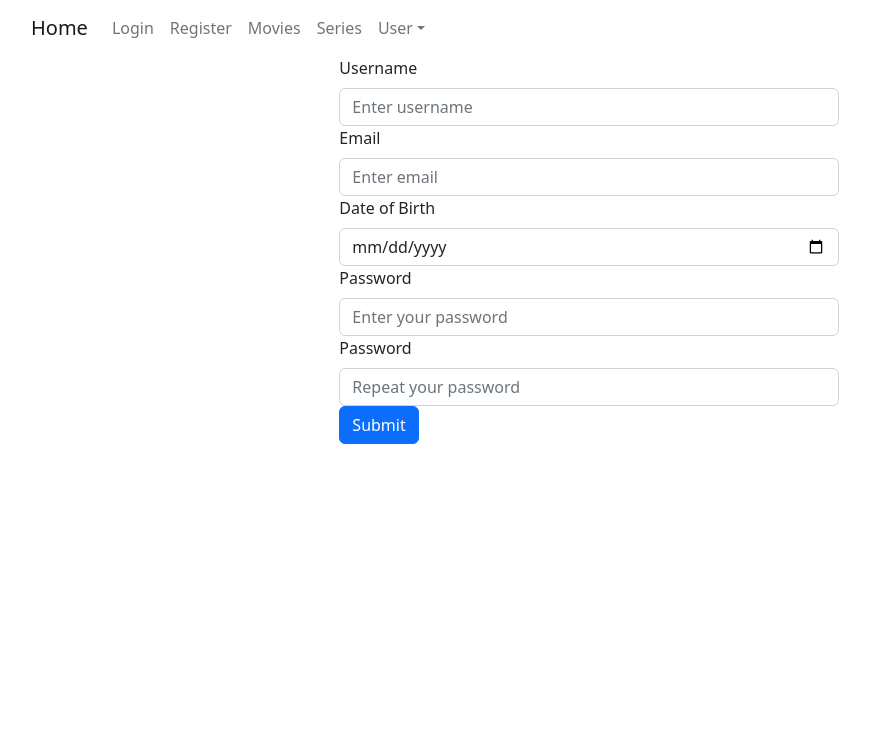
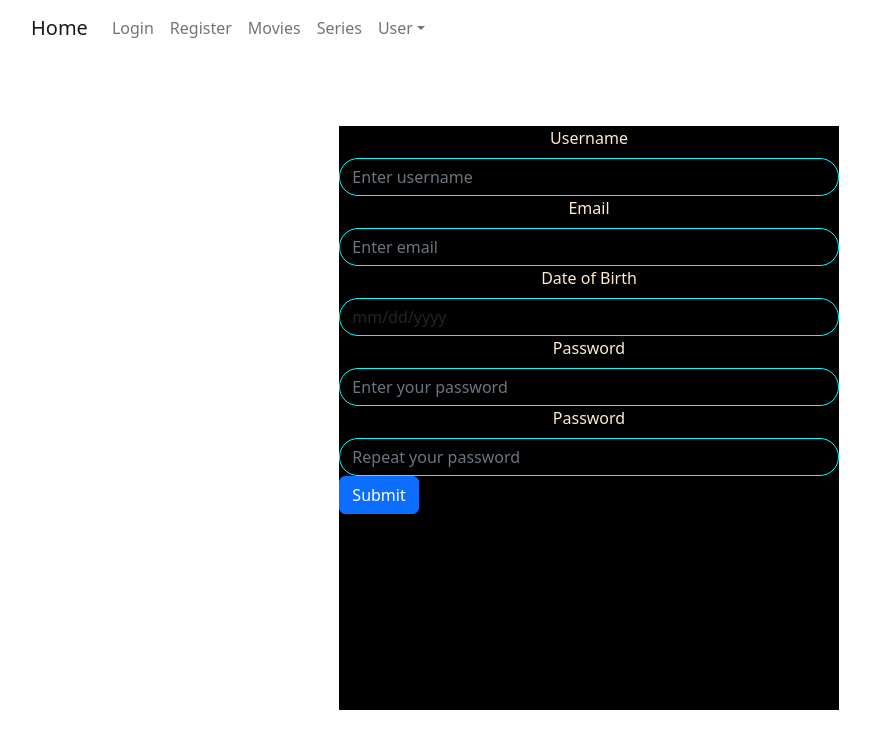
Before and after one commit to AdryDevs/react-front-connected-to-backend-database, a React (Create React App) app: page /register in a window 1280 px wide. Shown: the top 748 px of the page, without its empty margins (51-921 px from the left). Built offline with nearby package versions, Linux system fonts and the light colour scheme; no server answers.

Commit message:
avanzando en css

```diff
--- a/src/Components/Register/Register.jsx
+++ b/src/Components/Register/Register.jsx
@@ -52,14 +52,15 @@ const RegisterScreen = () => {
     }
 
     return (
-        <Form>
+        <Form className='Principal1'>
             <Form.Group controlId='username'>
-                <Form.Label>Username</Form.Label>
+                <Form.Label className='words'>Username</Form.Label>
                 <Form.Control
                     placeholder='Enter username'
                     value={form.username}
                     onChange={(e) => setField('username', e.target.value)}
                     isInvalid={!!errors.username}
+                    className='Edit'
                 >
                 </Form.Control>
                 <Form.Control.Feedback type='invalid'>
@@ -68,13 +69,14 @@ const RegisterScreen = () => {
                 </Form.Control.Feedback>
             </Form.Group>
             <Form.Group controlId='email'>
-                <Form.Label>Email</Form.Label>
+                <Form.Label className='words'>Email</Form.Label>
                 <Form.Control
                     type='email'
                     placeholder='Enter email'
                     value={form.email}
                     onChange={(e) => setField('email', e.target.value)}
                     isInvalid={!!errors.email}
+                    className='Edit'
                 >
                 </Form.Control>
                 <Form.Control.Feedback type='invalid'>
@@ -82,13 +84,14 @@ const RegisterScreen = () => {
                 </Form.Control.Feedback>
             </Form.Group>
             <Form.Group controlId='dob'>
-                <Form.Label>Date of Birth</Form.Label>
+                <Form.Label className='words'>Date of Birth</Form.Label>
                 <Form.Control
                     type='date'
                     placeholder='Enter date of birth'
                     value={form.dob}
                     onChange={(e) => setField('dob', e.target.value)}
                     isInvalid={!!errors.dob}
+                    className='Edit'
                 >
                 </Form.Control>
                 <Form.Control.Feedback type='invalid'>
@@ -96,13 +99,14 @@ const RegisterScreen = () => {
                 </Form.Control.Feedback>
             </Form.Group>
             <Form.Group controlId='password'>
-                <Form.Label>Password</Form.Label>
+                <Form.Label className='words'>Password</Form.Label>
                 <Form.Control
                     type='password'
                     placeholder='Enter your password'
                     value={form.password}
                     onChange={(e) => setField('password', e.target.value)}
                     isInvalid={!!errors.password}
+                    className='Edit'
                 >
                 </Form.Control>
                 <Form.Control.Feedback type='invalid'>
@@ -110,13 +114,14 @@ const RegisterScreen = () => {
                 </Form.Control.Feedback>
             </Form.Group>
             <Form.Group controlId='password2'>
-                <Form.Label>Password</Form.Label>
+                <Form.Label className='words'>Password</Form.Label>
                 <Form.Control
                     type='password'
                     placeholder='Repeat your password'
                     value={form.password2}
                     onChange={(e) => setField('password2', e.target.value)}
                     isInvalid={!!errors.password2}
+                    className='Edit'
                 >
                 </Form.Control>
                 <Form.Control.Feedback type='invalid'>
--- a/src/Components/Register/Register.scss
+++ b/src/Components/Register/Register.scss
@@ -1,6 +1,6 @@
 .Principal1{
     background-color: black;
-    height: 83vh;
+    height: 73vh;
     margin-top: 70px;
   }
 
```
